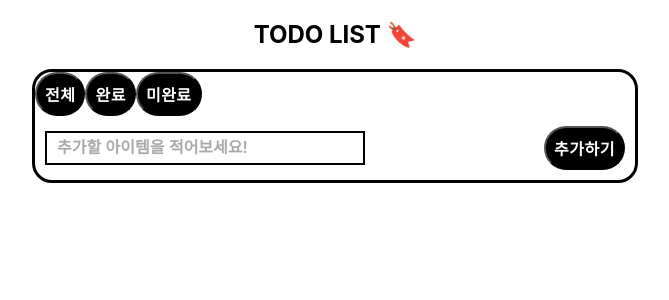
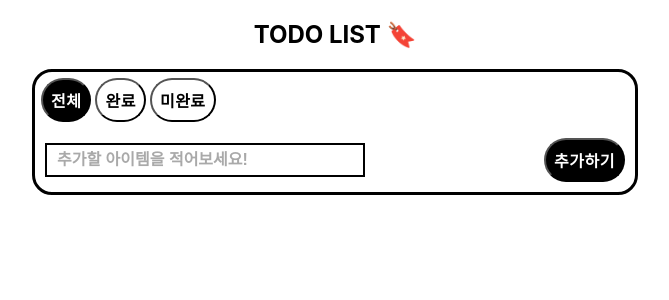
Before and after one commit to heeji289/react-todo-list, a React (Create React App) app: page / in a window 1280 px wide. Shown: the top 300 px of the page, without its empty margins (305-974 px from the left). Built offline with nearby package versions, Linux system fonts and the light colour scheme; the HTML template or start-up script is replaced by a standard one.

Commit message:
style: 아이템 필터 디자인

```diff
--- a/src/Todo/TodoList.tsx
+++ b/src/Todo/TodoList.tsx
@@ -78,20 +78,35 @@ export function TodoList() {
         style={{
           display: 'flex',
           flexDirection: 'row',
+          padding: '6px',
         }}>
         <button
           className={styles.addButton}
-          onClick={() => onApplyFilter('all')}>
+          onClick={() => onApplyFilter('all')}
+          style={{
+            marginRight: '4px',
+            backgroundColor: itemFilter !== 'all' ? 'white' : undefined,
+            color: itemFilter !== 'all' ? 'black' : undefined,
+          }}>
           전체
         </button>
         <button
           className={styles.addButton}
-          onClick={() => onApplyFilter('completed')}>
+          onClick={() => onApplyFilter('completed')}
+          style={{
+            marginRight: '4px',
+            backgroundColor: itemFilter !== 'completed' ? 'white' : undefined,
+            color: itemFilter !== 'completed' ? 'black' : undefined,
+          }}>
           완료
         </button>
         <button
           className={styles.addButton}
-          onClick={() => onApplyFilter('progress')}>
+          onClick={() => onApplyFilter('progress')}
+          style={{
+            backgroundColor: itemFilter !== 'progress' ? 'white' : undefined,
+            color: itemFilter !== 'progress' ? 'black' : undefined,
+          }}>
           미완료
         </button>
       </div>
```
